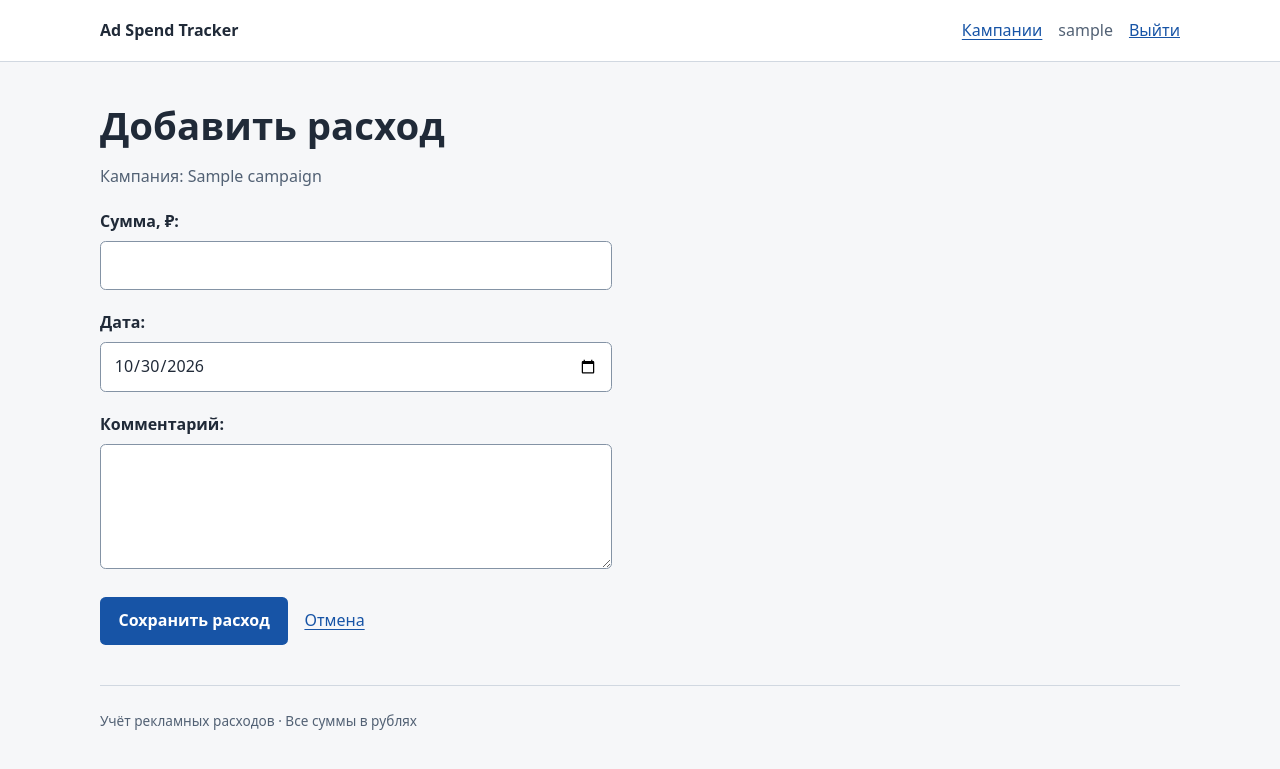
After one commit to mshqq/ad-spend-tracker, a Django app: page /campaigns/1/expenses/new/ in a window 1280 px wide. The commit adds this page. Shown: the top 769 px of the page. Run offline with Django 5.2, Linux system fonts and the light colour scheme; a user stored in the database is signed in; tables that the repository leaves empty hold one stand-in row (values such as "Sample post").

Commit message:
feat: add expense creation form

```diff
--- a/campaigns/forms.py
+++ b/campaigns/forms.py
@@ -1,6 +1,6 @@
 from django import forms
 
-from .models import Campaign
+from .models import Campaign, Expense
 
 
 class CampaignForm(forms.ModelForm):
@@ -9,3 +9,15 @@ class CampaignForm(forms.ModelForm):
         fields = ["name", "budget", "status"]
         labels = {"name": "Название", "budget": "Бюджет, ₽", "status": "Статус"}
         widgets = {"budget": forms.NumberInput(attrs={"min": "0.01", "step": "0.01"})}
+
+
+class ExpenseForm(forms.ModelForm):
+    class Meta:
+        model = Expense
+        fields = ["amount", "date", "comment"]
+        labels = {"amount": "Сумма, ₽", "date": "Дата", "comment": "Комментарий"}
+        widgets = {
+            "amount": forms.NumberInput(attrs={"min": "0.01", "step": "0.01"}),
+            "date": forms.DateInput(format="%Y-%m-%d", attrs={"type": "date"}),
+            "comment": forms.Textarea(attrs={"rows": 4}),
+        }
--- a/campaigns/templates/campaigns/campaign_detail.html
+++ b/campaigns/templates/campaigns/campaign_detail.html
@@ -5,7 +5,7 @@
   <div class="page-heading"><h1>{{ campaign.name }}</h1><a class="button secondary" href="{% url 'campaigns:update' campaign.pk %}">Изменить кампанию</a></div>
   <p class="muted">{{ campaign.get_status_display }} · Создана {{ campaign.created_at|date:"d.m.Y" }}</p>
   <dl class="summary"><div><dt>Бюджет</dt><dd>{{ campaign.budget|floatformat:2 }} ₽</dd></div></dl>
-  <h2>Расходы</h2>
+  <div class="page-heading"><h2>Расходы</h2><a class="button" href="{% url 'campaigns:expense_create' campaign.pk %}">Добавить расход</a></div>
   {% if expenses %}
     <div class="table-scroll" role="region" aria-label="Расходы кампании" tabindex="0">
       <table>
@@ -18,7 +18,7 @@
       </table>
     </div>
   {% else %}
-    <p class="empty muted">Расходов пока нет.</p>
+    <p class="empty muted">Расходов пока нет. Добавьте первый расход, чтобы начать учёт.</p>
   {% endif %}
   <p><a href="{% url 'campaigns:delete' campaign.pk %}">Удалить кампанию</a></p>
 {% endblock %}
--- /dev/null
+++ b/campaigns/templates/campaigns/expense_form.html
@@ -0,0 +1,13 @@
+{% extends "base.html" %}
+{% block title %}Расход · Ad Spend Tracker{% endblock %}
+{% block content %}
+  <section class="form-page">
+    <h1>{% if object %}Изменить расход{% else %}Добавить расход{% endif %}</h1>
+    <p class="muted">Кампания: {{ campaign.name }}</p>
+    <form method="post">
+      {% csrf_token %}
+      {% include "includes/form_fields.html" %}
+      <div class="actions"><button type="submit">Сохранить расход</button><a href="{% url 'campaigns:detail' campaign.pk %}">Отмена</a></div>
+    </form>
+  </section>
+{% endblock %}
--- a/campaigns/urls.py
+++ b/campaigns/urls.py
@@ -10,4 +10,5 @@ urlpatterns = [
     path("campaigns/<int:pk>/", views.CampaignDetailView.as_view(), name="detail"),
     path("campaigns/<int:pk>/edit/", views.CampaignUpdateView.as_view(), name="update"),
     path("campaigns/<int:pk>/delete/", views.CampaignDeleteView.as_view(), name="delete"),
+    path("campaigns/<int:campaign_pk>/expenses/new/", views.ExpenseCreateView.as_view(), name="expense_create"),
 ]
--- a/campaigns/views.py
+++ b/campaigns/views.py
@@ -1,11 +1,12 @@
 from django.contrib import messages
 from django.contrib.auth.forms import UserCreationForm
 from django.contrib.auth.mixins import LoginRequiredMixin
+from django.shortcuts import get_object_or_404
 from django.urls import reverse, reverse_lazy
 from django.views.generic import CreateView, DeleteView, DetailView, FormView, ListView, UpdateView
 
-from .forms import CampaignForm
-from .models import Campaign
+from .forms import CampaignForm, ExpenseForm
+from .models import Campaign, Expense
 
 
 class SignUpView(FormView):
@@ -65,3 +66,26 @@ class CampaignUpdateView(OwnedCampaignMixin, UpdateView):
 class CampaignDeleteView(OwnedCampaignMixin, DeleteView):
     template_name = "campaigns/campaign_confirm_delete.html"
     success_url = reverse_lazy("campaigns:list")
+
+
+class ExpenseCreateView(LoginRequiredMixin, CreateView):
+    model = Expense
+    form_class = ExpenseForm
+    template_name = "campaigns/expense_form.html"
+
+    def get_campaign(self):
+        return get_object_or_404(
+            Campaign, pk=self.kwargs["campaign_pk"], owner=self.request.user
+        )
+
+    def get_context_data(self, **kwargs):
+        context = super().get_context_data(**kwargs)
+        context["campaign"] = self.get_campaign()
+        return context
+
+    def form_valid(self, form):
+        form.instance.campaign = self.get_campaign()
+        return super().form_valid(form)
+
+    def get_success_url(self):
+        return reverse("campaigns:detail", kwargs={"pk": self.object.campaign_id})
```
